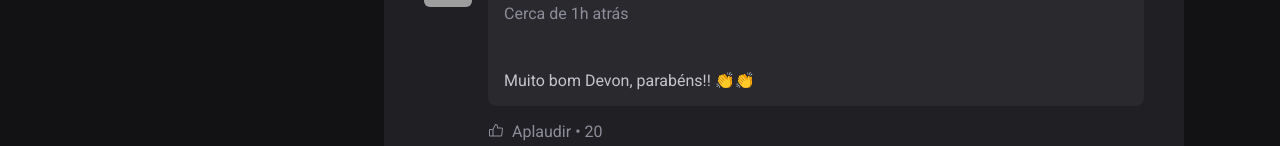
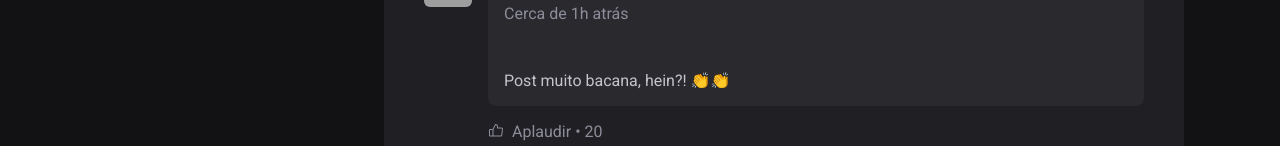
Before and after one commit to Renatonapoli/01-Fundamentos-Reacjs, a React (Vite) app: page / in a window 1280 px wide. Shown: the part 654-800 px from the top of the page. Built offline with nearby package versions, Linux system fonts and the light colour scheme; grey boxes are pictures that could not be loaded.

Commit message:
Feat: Inserindo comentarios

```diff
--- a/src/components/Comment.jsx
+++ b/src/components/Comment.jsx
@@ -2,7 +2,7 @@
 import styles from "./Comment.module.css"
 import { Avatar } from "./Avatar"
 
-export function Comment() {
+export function Comment({ content }) {
   return (
     <div className={styles.comment}>
       <Avatar hasBoarder={false} src="https://github.com/Renatonapoli.png" />
@@ -22,7 +22,7 @@
             </button>
           </header>
 
-          <p>Muito bom Devon, parabéns!! 👏👏</p>
+          <p>{content} 👏👏</p>
         </div>
 
         <footer>
--- a/src/components/Post.jsx
+++ b/src/components/Post.jsx
@@ -7,7 +7,9 @@
 import styles from "./Post.module.css"
 
 export function Post({ author, publishedAt, content }) {
-  const [comments, setComments] = useState([1, 2])
+  const [comments, setComments] = useState(["Post muito bacana, hein?!"])
+
+  const [newCommentText, setNewCommentText] = useState("")
 
   const publishedDateFormatted = format(
     publishedAt,
@@ -23,7 +25,12 @@
   function handleCreateNewComment() {
     event.preventDefault()
 
-    setComments([...comments, comments.length + 1])
+    setComments([...comments, newCommentText])
+    setNewCommentText("")
+  }
+
+  function handleNewCommentChange() {
+    setNewCommentText(event.target.value)
   }
 
   return (
@@ -62,7 +69,12 @@
       <form onSubmit={handleCreateNewComment} className={styles.commentForm}>
         <strong>Deixe seu feedback</strong>
 
-        <textarea placeholder="Deixe um comentário"></textarea>
+        <textarea
+          name="comment"
+          placeholder="Deixe um comentário"
+          onChange={handleNewCommentChange}
+          value={newCommentText}
+        ></textarea>
 
         <footer>
           <button type="submit">Publicar</button>
@@ -71,7 +83,7 @@
 
       <div className={styles.commentList}>
         {comments.map((comment) => {
-          return <Comment />
+          return <Comment content={comment} />
         })}
       </div>
     </article>
```
